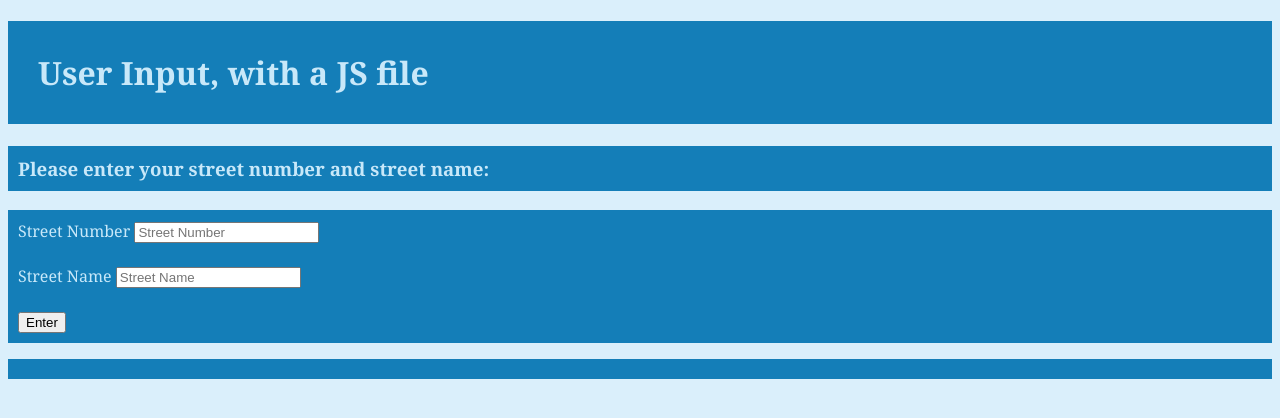
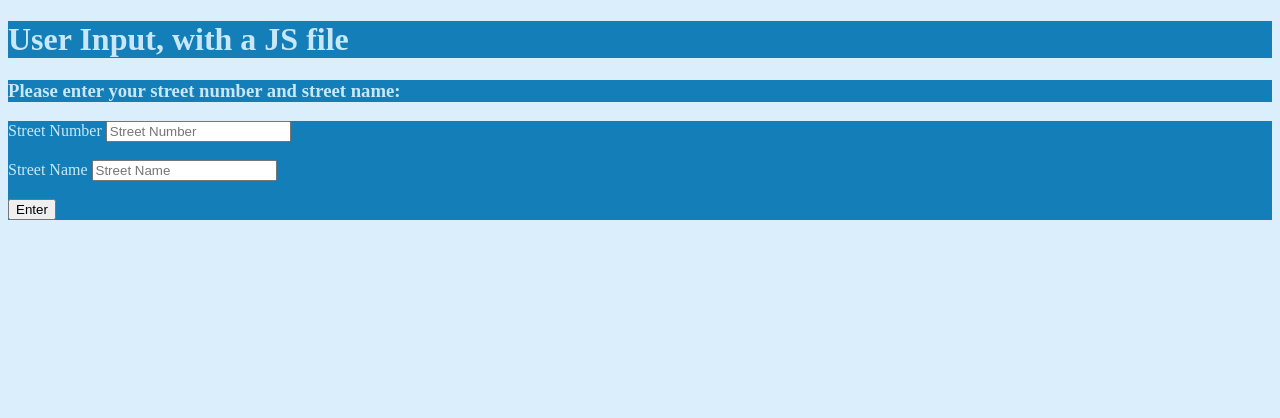
Before and after one commit to ICS20-Programming-ShylaO/Unit2-03-HTML-StreetAddress, a plain HTML site: page index.html in a window 1280 px wide. Drawn offline with Linux system fonts and the light colour scheme.

Commit message:
added double quotes around font family value

```diff
--- a/css/style.css
+++ b/css/style.css
@@ -12,7 +12,7 @@ h1 {
   background-color: #147eb8;
   color: #c8e8f9;
   font-weight: bold;
-  font-family: Cambria, Cochin, Georgia, Times, 'Times New Roman', serif;
+  font-family: "Cambria, Cochin, Georgia, Times, 'Times New Roman', serif;"
   padding: 30px;
 }
 
@@ -20,20 +20,20 @@ h3 {
   background-color: #147eb8;
   color: #c8e8f9;
   font-weight: bold;
-  font-family: Cambria, Cochin, Georgia, Times, 'Times New Roman', serif;
+  font-family: "Cambria, Cochin, Georgia, Times, 'Times New Roman', serif;"
   padding: 10px;
 }
 
 form {
   background-color: #147eb8;
   color: #c8e8f9;
-  font-family: Cambria, Cochin, Georgia, Times, 'Times New Roman', serif;
+  font-family: "Cambria, Cochin, Georgia, Times, 'Times New Roman', serif;"
   padding: 10px;
 }
 
 #user-info {
   background-color: #147eb8;
   color: #c8e8f9;
-  font-family: Cambria, Cochin, Georgia, Times, 'Times New Roman', serif;
+  font-family: "Cambria, Cochin, Georgia, Times, 'Times New Roman', serif;"
   padding: 10px;
 }
```
